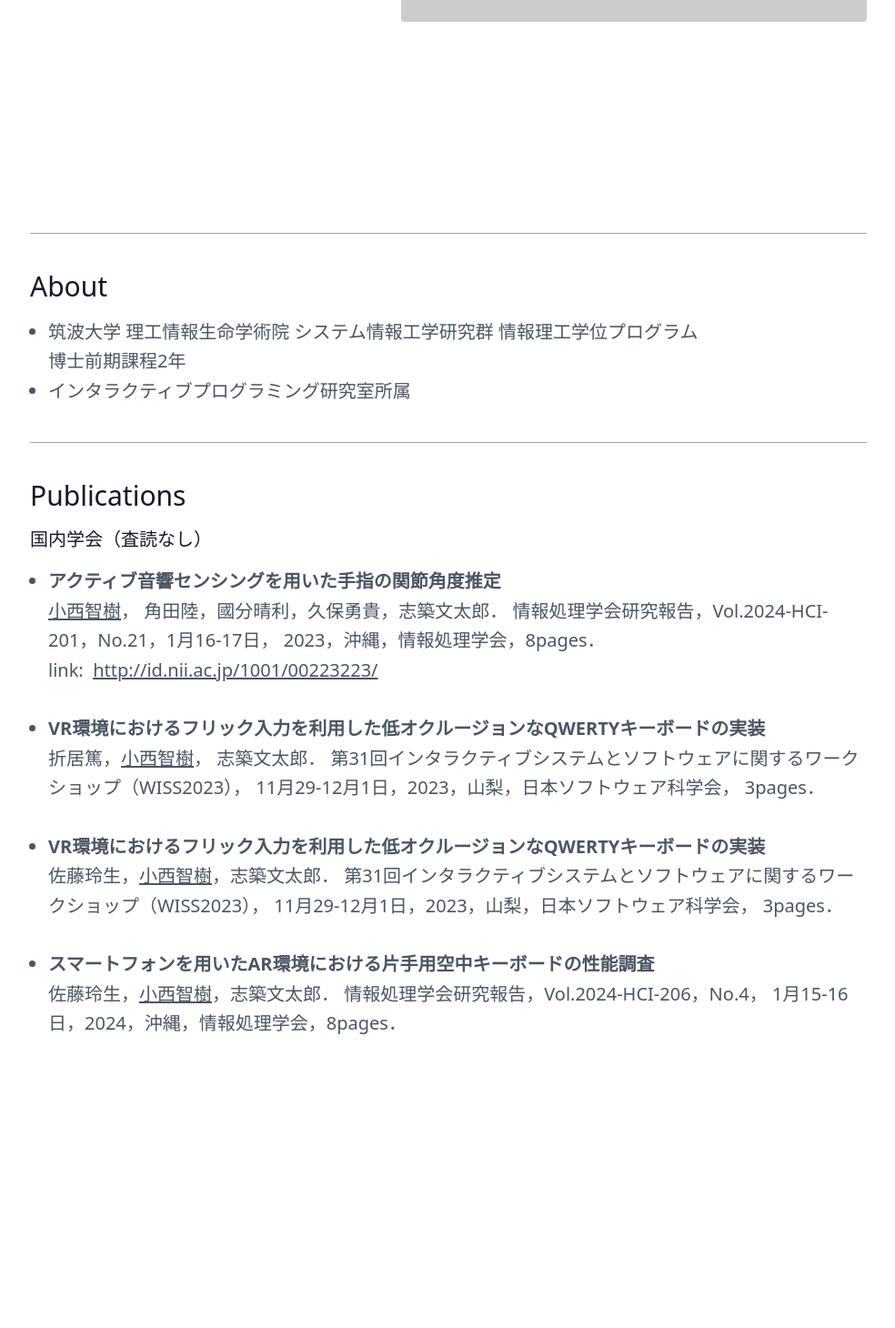
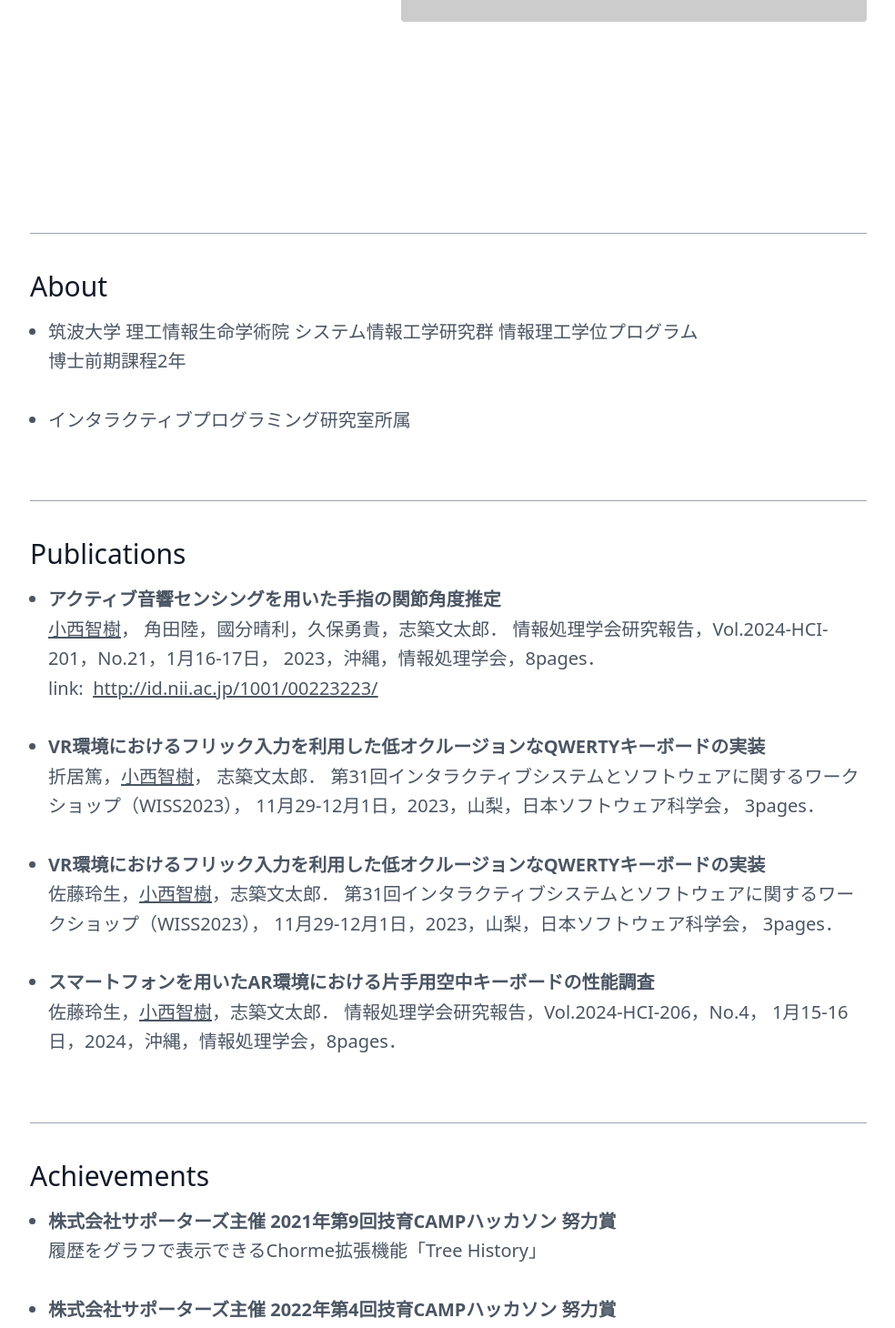
Before and after one commit to tomoki52/portfolio, a Next.js app: page / in a window 1280 px wide. Shown: the part 499-1959 px from the top of the page at 91% size, without its empty margins (147-1131 px from the left). Before the commit the page ends 1769 px from the top, so only its background shows below. Built offline with nearby package versions, Linux system fonts and the light colour scheme.

Commit message:
コンテンツ移行

```diff
--- a/src/pages/index.tsx
+++ b/src/pages/index.tsx
@@ -1,32 +1,26 @@
 import Link from "next/link";
+import React from "react";
 export default function Home() {
   return (
     <main>
       <div className="container md:px-40 mx-auto flex-col">
         <Top />
-        <section className="text-gray-600 body-font">
-          <div className="container px-5 py-24 mx-auto">
+        <div className="container px-5 py-24 mx-auto text-gray-600">
           <div className="line" />
-            <div className="list-container">
-              <h2 className="section-title">About</h2>
-              <ul className="list-disc pl-5 text-xl leading-relaxed">
-                <li>
+          <Section title="About">
+            <li className="mb-8">
               <p>
                 筑波大学 理工情報生命学術院 システム情報工学研究群
                 情報理工学位プログラム
               </p>
               <p>博士前期課程2年</p>
             </li>
-                <li>
+            <li className="mb-8">
               <p>インタラクティブプログラミング研究室所属</p>
             </li>
-              </ul>
-            </div>
+          </Section>
           <div className="line" />
-            <div className="list-container">
-              <h2 className="section-title">Publications</h2>
-              <h3 className="section-subtitle">国内学会（査読なし）</h3>
-              <ul className="list-disc ml-5 text-xl leading-relaxed">
+          <Section title="Publications">
             <li className="mb-8">
               <p className="font-bold">
                 アクティブ音響センシングを用いた手指の関節角度推定
@@ -36,6 +30,7 @@ export default function Home() {
                 角田陸，國分晴利，久保勇貴，志築文太郎．
                 情報処理学会研究報告，Vol.2024-HCI-201，No.21，1月16-17日，
                 2023，沖縄，情報処理学会，8pages．
+              </p>
               <p>
                 link: &nbsp;
                 <Link
@@ -44,7 +39,6 @@ export default function Home() {
                 >
                   http://id.nii.ac.jp/1001/00223223/
                 </Link>
-                    </p>
               </p>
             </li>
             <li className="mb-8">
@@ -55,8 +49,7 @@ export default function Home() {
                 折居篤，
                 <span className="underline">小西智樹</span>， 志築文太郎．
                 第31回インタラクティブシステムとソフトウェアに関するワークショップ（WISS2023），
-                    11月29-12月1日，2023，山梨，日本ソフトウェア科学会，
-                    3pages．
+                11月29-12月1日，2023，山梨，日本ソフトウェア科学会， 3pages．
               </p>
             </li>
             <li className="mb-8">
@@ -67,8 +60,7 @@ export default function Home() {
                 佐藤玲生，
                 <span className="underline">小西智樹</span>，志築文太郎．
                 第31回インタラクティブシステムとソフトウェアに関するワークショップ（WISS2023），
-                    11月29-12月1日，2023，山梨，日本ソフトウェア科学会，
-                    3pages．
+                11月29-12月1日，2023，山梨，日本ソフトウェア科学会， 3pages．
               </p>
             </li>
             <li className="mb-8">
@@ -82,10 +74,104 @@ export default function Home() {
                 1月15-16日，2024，沖縄，情報処理学会，8pages．
               </p>
             </li>
-              </ul>
+          </Section>
+          <div className="line"></div>
+          <Section title="Achievements">
+            <li className="mb-8">
+              <p className="font-bold">
+                株式会社サポーターズ主催 2021年第9回技育CAMPハッカソン 努力賞
+              </p>
+              <p>履歴をグラフで表示できるChorme拡張機能「Tree History」</p>
+            </li>
+            <li className="mb-8">
+              <p className="font-bold">
+                株式会社サポーターズ主催 2022年第4回技育CAMPハッカソン 努力賞
+              </p>
+              <p>本をめくる動画から文字起こしをするWebアプリ「パラスキャン」</p>
+            </li>
+            <li className="mb-8">
+              <p className="font-bold">
+                株式会社サポーターズ主催 2022年技育展 開発・スキル支援部門
+                優秀賞
+              </p>
+              <p>本をめくる動画から文字起こしをするWebアプリ「パラスキャン」</p>
+              <p>
+                link: &nbsp;
+                <Link
+                  href="https://talent.supporterz.jp/geekten/2022/exhibition.html#theme14"
+                  className="underline"
+                >
+                  https://talent.supporterz.jp/geekten/2022/exhibition.html#theme14
+                </Link>
+              </p>
+            </li>
+            <li className="mb-8">
+              <p className="font-bold">
+                株式会社しびっくぱわー主催 アフターコロナ×AI Hackathon
+              </p>
+              <p>株式会社キョウワ賞，株式会社TOKIUM賞</p>
+              <p>
+                link: &nbsp;
+                <Link
+                  href="https://civicpower.jp/report/289/"
+                  className="underline"
+                >
+                  https://civicpower.jp/report/289/
+                </Link>
+              </p>
+            </li>
+          </Section>
+          <div className="line" />
+          <Section title="Experiences">
+            <li className="mb-8">
+              <p>
+                2021/11~ 合同会社カフェラテ（アルバイト バックエンドエンジニア）
+              </p>
+            </li>
+            <li className="mb-8">
+              <p>2022/09/05~2022/09/16 株式会社ゆめみ（インターン）</p>
+            </li>
+          </Section>
+          <div className="line" />
+          <Section title="Works">
+            <li className="mb-8">
+              <p>ディジコン制作展2021 -Beyond Internet- 「a second」</p>
+
+              <p>
+                link: &nbsp;
+                <Link
+                  href="https://digicon.mast.tsukuba.ac.jp/"
+                  className="underline"
+                >
+                  https://digicon.mast.tsukuba.ac.jp/
+                </Link>
+              </p>
+            </li>
+            <li className="mb-8">
+              <p>
+                ACM Digital
+                Libraryの論文をscrapboxにいい感じにフォーマットして登録するChrome拡張機能「Scrap
+                Paper」
+              </p>
+              <p>
+                link: &nbsp;
+                <Link
+                  href="https://chrome.google.com/webstore/detail/scrap-paper/cgkgikddogobbaakbmbjphgipgfbkbdo"
+                  className="underline"
+                >
+                  Chromeウェブストア
+                </Link>
+                ，
+                <Link
+                  href="https://github.com/tomoki52/scrap-paper-chrome-extention"
+                  className="underline"
+                >
+                  GitHub
+                </Link>
+              </p>
+            </li>
+          </Section>
         </div>
-          </div>
-        </section>
       </div>
     </main>
   );
@@ -113,3 +199,15 @@ function Top() {
     </section>
   );
 }
+type SectionProps = {
+  title: string;
+  children: React.ReactNode;
+};
+const Section = ({ title, children }: SectionProps) => {
+  return (
+    <div className="list-container">
+      <h2 className="section-title">{title}</h2>
+      <ul className="list-disc ml-5 text-xl leading-relaxed">{children}</ul>
+    </div>
+  );
+};
```
Lines whose indentation alone changed are shown as unchanged.
